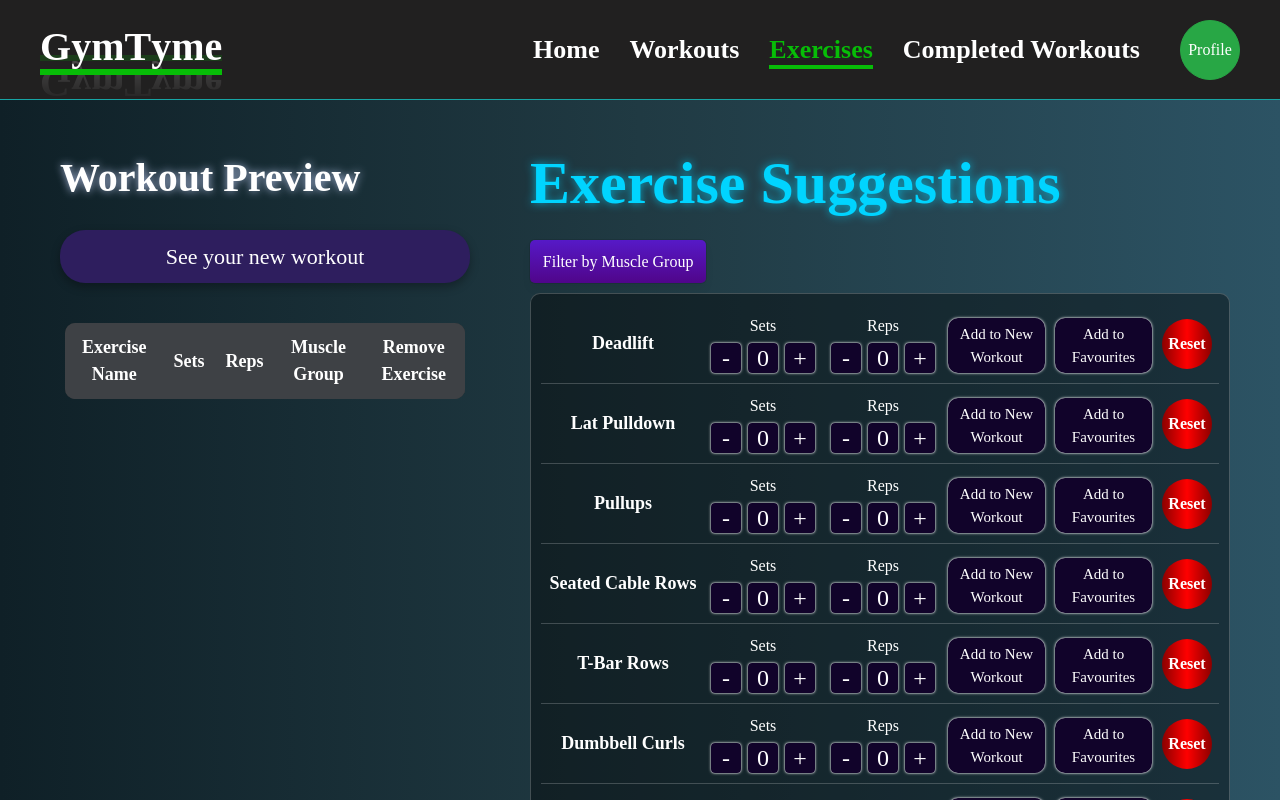
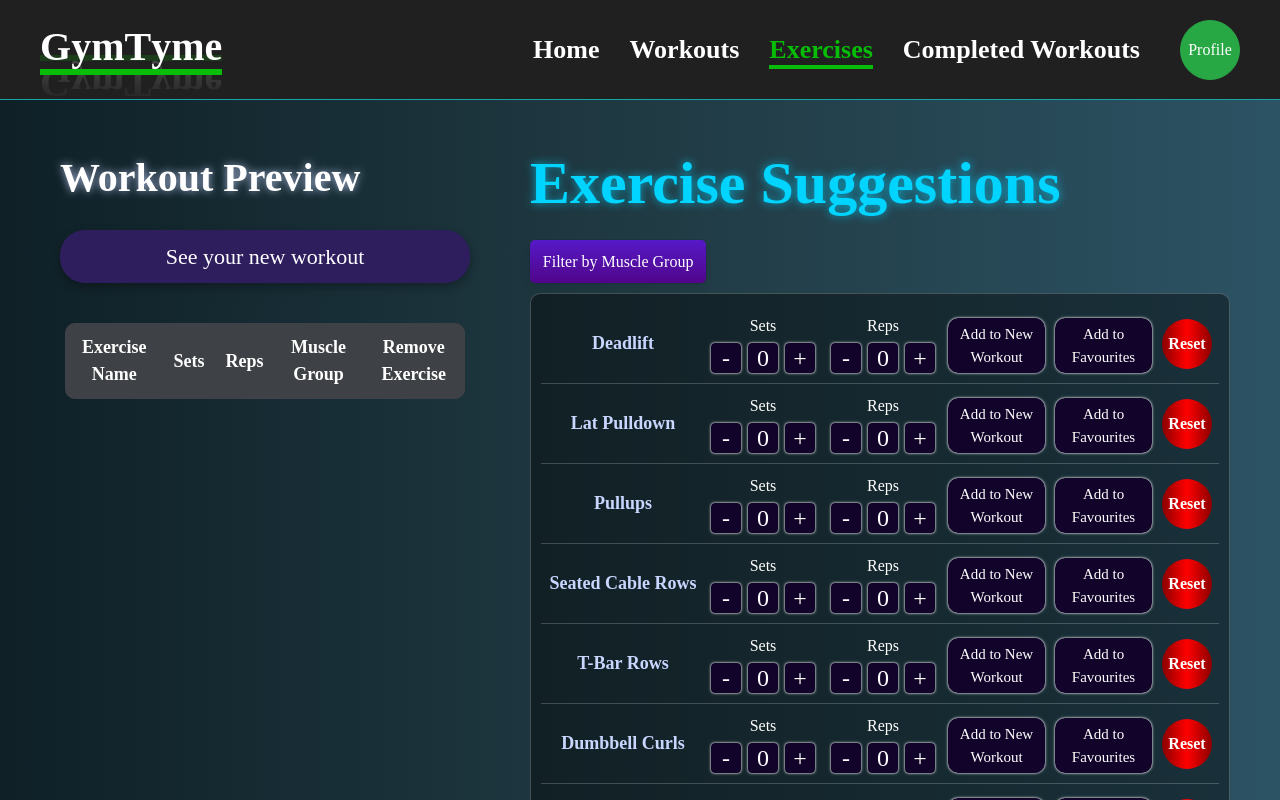
Before and after one commit to Satokii/gymtyme, a React (Vite) app: page /exercises in a window 1280 px wide. Shown: the top 800 px of the page. Built offline with nearby package versions, Linux system fonts and the light colour scheme; a web font is replaced by a local one.

Commit message:
refactor: update colour of exercise names

```diff
--- a/src/styles/exercises/exercises.css
+++ b/src/styles/exercises/exercises.css
@@ -94,6 +94,7 @@
   font-size: 22px;
   font-weight: bold;
   text-align: center;
+  color: #c9d6ff;
 }
 
 /* SETS/REPS */
```
